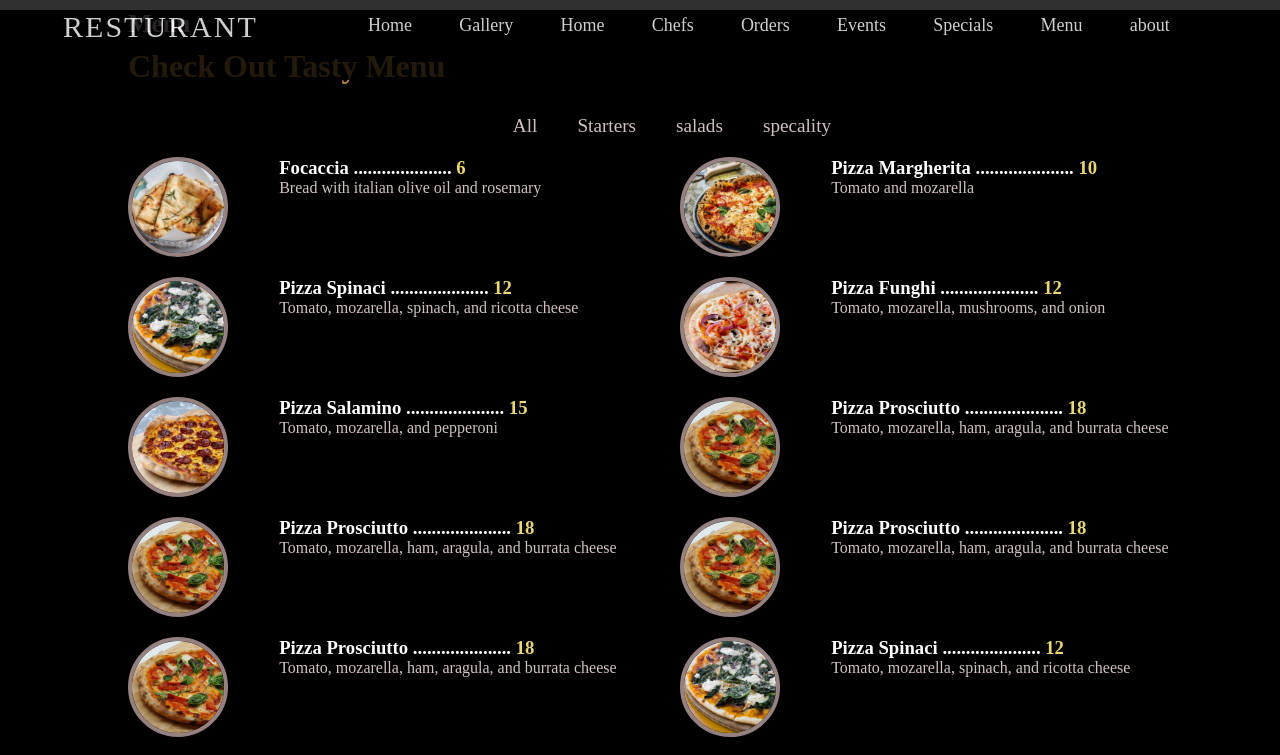
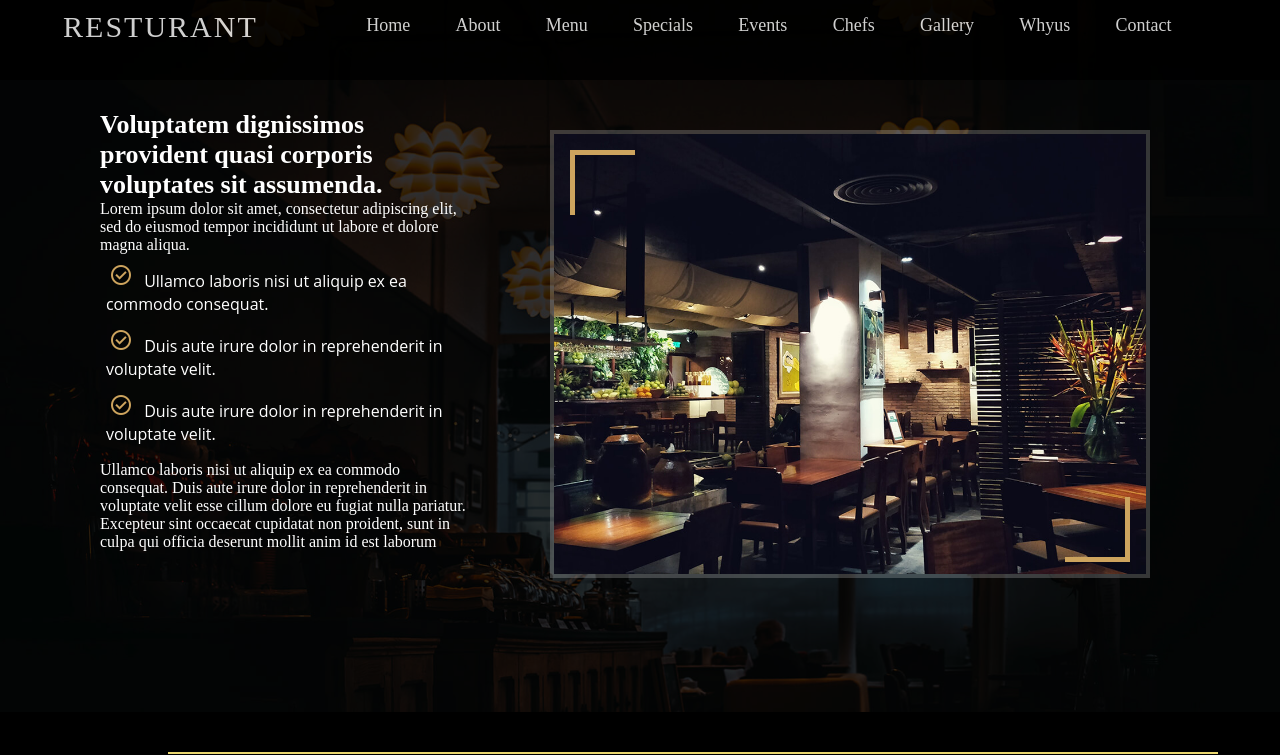
Before and after one commit to arunlakshmikabilan1982/ReactDemo-Restaurant, a React (Create React App) app: page / in a window 1280 px wide. Shown: the top 755 px of the page. Built offline with nearby package versions, Linux system fonts and the light colour scheme.

Commit message:
changes made in the scroll and About component
changed the about location to app component and added scroll bar changes

```diff
--- a/package.json
+++ b/package.json
@@ -8,6 +8,8 @@
     "@testing-library/user-event": "^13.5.0",
     "react": "^18.2.0",
     "react-dom": "^18.2.0",
+    "react-router-dom": "^6.21.1",
+    "react-router-hash-link": "^2.4.3",
     "react-scripts": "5.0.1",
     "web-vitals": "^2.1.4"
   },
--- a/src/App.js
+++ b/src/App.js
@@ -8,44 +8,55 @@ import Specials from "./components/Specials";
 import NavBar from "./components/NavBar";
 import { Whyus } from "./components/Whyus";
 import Gallery from "./components/Gallery";
+import { About } from "./components/About";
+import { BrowserRouter } from "react-router-dom";
 
 const NavBarItems = [
   {
     name: "Home",
     href: "https://www.w3schools.com/tags/tryit.asp?filename=tryhtml_select",
+    to: "#Home",
   },
   {
-    name: "Gallery",
+    name: "About",
     href: "https://www.w3schools.com/tags/tryit.asp?filename=tryhtml_select",
+    to: "#About",
   },
   {
-    name: "Home",
+    name: "Menu",
     href: "https://www.w3schools.com/tags/tryit.asp?filename=tryhtml_select",
+    to: "#Menu",
   },
   {
-    name: "Chefs",
+    name: "Specials",
     href: "https://www.w3schools.com/tags/tryit.asp?filename=tryhtml_select",
-  },
-  {
-    name: "Orders",
-    href: "https://www.w3schools.com/tags/tryit.asp?filename=tryhtml_select",
+    to: "#Specials",
   },
 
   {
     name: "Events",
     href: "https://www.w3schools.com/tags/tryit.asp?filename=tryhtml_select",
+    to: "#Events",
   },
   {
-    name: "Specials",
+    name: "Chefs",
     href: "https://www.w3schools.com/tags/tryit.asp?filename=tryhtml_select",
+    to: "#Chefs",
   },
   {
-    name: "Menu",
+    name: "Gallery",
     href: "https://www.w3schools.com/tags/tryit.asp?filename=tryhtml_select",
+    to: "#Gallery",
   },
   {
-    name: "about",
+    name: "Whyus",
     href: "https://www.w3schools.com/tags/tryit.asp?filename=tryhtml_select",
+    to: "#Whyus",
+  },
+  {
+    name: "Contact",
+    href: "https://www.w3schools.com/tags/tryit.asp?filename=tryhtml_select",
+    to: "#Contact",
   },
 ];
 
@@ -63,13 +74,16 @@ const images = [
 function App() {
   return (
     <div className="App">
-      <NavBar title="Resturant" items={NavBarItems} />
-
-      <Menu />
-      <Main />
-      <Gallery images={images} />
-      <Specials />
-      <ContactUs />
+      <BrowserRouter>
+        <NavBar title="Resturant" items={NavBarItems} />
+        <About />
+        <Main />
+        <Menu />
+        <Specials />
+        <Scroll />
+        <Gallery images={images} />
+        <ContactUs />
+      </BrowserRouter>
     </div>
   );
 }
--- a/src/components/About.js
+++ b/src/components/About.js
@@ -1,3 +1,6 @@
+import { Heading } from "./Heading";
+import { Underline } from "./Underline";
+
 export function About() {
   const about = [
     {
@@ -15,7 +18,8 @@ export function About() {
     },
   ];
   return (
-    <div class="about">
+    <div>
+      <div class="about" id="About">
         {about.map((about) => (
           <div class="aboutRow">
             <div class="aboutContent">
@@ -43,5 +47,9 @@ export function About() {
           </div>
         ))}
       </div>
+      <div className="MainBox">
+        <Underline />
+      </div>
+    </div>
   );
 }
--- a/src/components/ContactUs.js
+++ b/src/components/ContactUs.js
@@ -6,7 +6,7 @@ import "./components.css";
 
 export function ContactUs() {
   return (
-    <div className="MainBox">
+    <div className="MainBox" id="Contact">
       <Heading title="contact" description="Contact Us" />
       <div className="ContactUs">
         <ContactInfo />
--- a/src/components/Gallery.js
+++ b/src/components/Gallery.js
@@ -5,7 +5,7 @@ import { Underline } from "./Underline";
 export default function Gallery(props) {
   return (
     <div>
-      <div className="MainBox">
+      <div className="MainBox" id="Gallery">
         <Heading title="Gallery" description="some Photos from our resturant" />
       </div>
 
--- a/src/components/Main.js
+++ b/src/components/Main.js
@@ -25,8 +25,7 @@ const data = [
 
 export function Main() {
   return (
-    <div className="MainBox">
-      {/* <About /> */}
+    <div className="MainBox" id="Whyus">
       <Heading title="Menu" description="Check Out Tasty Menu" />
       <Whyus support={data} />
       <Underline />
--- a/src/components/Menu.js
+++ b/src/components/Menu.js
@@ -5,7 +5,7 @@ import "./components.css";
 
 export function Menu() {
   return (
-    <div className="MainBox">
+    <div className="MainBox" id="Menu">
       <Heading title="Menu" description="Check Out Tasty Menu" />
       <Types types={["All", "Starters", "salads", "specality"]} />
       <Underline />
--- a/src/components/NavBar.js
+++ b/src/components/NavBar.js
@@ -1,14 +1,29 @@
 import React from "react";
+import { HashLink as Link } from "react-router-hash-link";
 
 export default function NavBar(props) {
   return (
-    <div className="NavBar">
-      <h1 className="NavBarHeading">{props.title}</h1>
+    // <div className="NavBar">
+    //   <h1 className="NavBarHeading">{props.title}</h1>
+    //   <div className="NavBarItems">
+    //     {props.items.map((item) => (
+    //       <a className="NavBarItem" href={item.link}>
+    //         {item.name}
+    //       </a>
+    //     ))}
+    //   </div>
+    // </div>
+    <div className="NavBar" id="NavBar">
+      <h1 className="NavBarHeading">{"Resturant"}</h1>
       <div className="NavBarItems">
         {props.items.map((item) => (
-          <a className="NavBarItem" href={item.link}>
+          <Link
+            to={item.to}
+            className="NavBarItem"
+            style={{ textDecoration: "none" }}
+          >
             {item.name}
-          </a>
+          </Link>
         ))}
       </div>
     </div>
--- a/src/components/Scroll.js
+++ b/src/components/Scroll.js
@@ -33,10 +33,14 @@ export function Scroll() {
     setActiveIndex(newIndex);
   }
   return (
-    <>
-      <div></div>
-      <div></div>
-      <Heading title="Menu" description="Check Out Tasty Menu" />
+    <div id="Events">
+      <div className="MainBox">
+        <Heading
+          title="EVENTS"
+          description="Organize Your Events in our Restaurant"
+        />
+      </div>
+
       <div>
         <div className="eventHeader"></div>
         <div className="App">
@@ -77,6 +81,6 @@ export function Scroll() {
           </div>
         </div>
       </div>
-    </>
+    </div>
   );
 }
--- a/src/components/Specials.js
+++ b/src/components/Specials.js
@@ -5,7 +5,7 @@ import "./components.css";
 
 function Specials() {
   return (
-    <div className="MainBox">
+    <div className="MainBox" id="Specials">
       <Heading title="SPECAILS" description="Check Out Tasty Menu" />
       <SpecialsMain />
       <Underline />
--- a/src/components/index.css
+++ /dev/null
@@ -1,42 +0,0 @@
-* {
-  margin: 0;
-  padding: 0;
-  box-sizing: border-box;
-}
-
-.NavBar {
-  color: white;
-  font-size: large;
-  display: flex;
-  width: 100vw;
-  height: 10vh;
-  justify-content: space-evenly;
-  position: fixed;
-  background-color: black;
-  top: 0;
-  opacity: 0.81;
-}
-
-.NavBarItems {
-  display: flex;
-  width: 70%;
-  justify-content: space-evenly;
-}
-
-.NavBarItem:hover {
-  color: rgb(235, 216, 112);
-  cursor: pointer;
-}
-
-.NavBarItem {
-  margin-top: 15px;
-}
-
-.NavBarHeading {
-  text-transform: uppercase;
-  font-size: 30px;
-  margin-top: 10px;
-  letter-spacing: 2px;
-  font-weight: 100;
-  cursor: pointer;
-}
--- a/src/index.css
+++ b/src/index.css
@@ -122,6 +122,7 @@
   background-color: black;
   top: 0;
   opacity: 0.81;
+  z-index: 2;
 }
 
 .NavBarItems {
@@ -136,6 +137,8 @@
 }
 
 .NavBarItem {
+  color: white;
+  text-decoration: none;
   margin-top: 15px;
 }
 
```
Also changed, not shown: 1 other file (tests, documents, lock files or other folders). Lines whose indentation alone changed are shown as unchanged.
